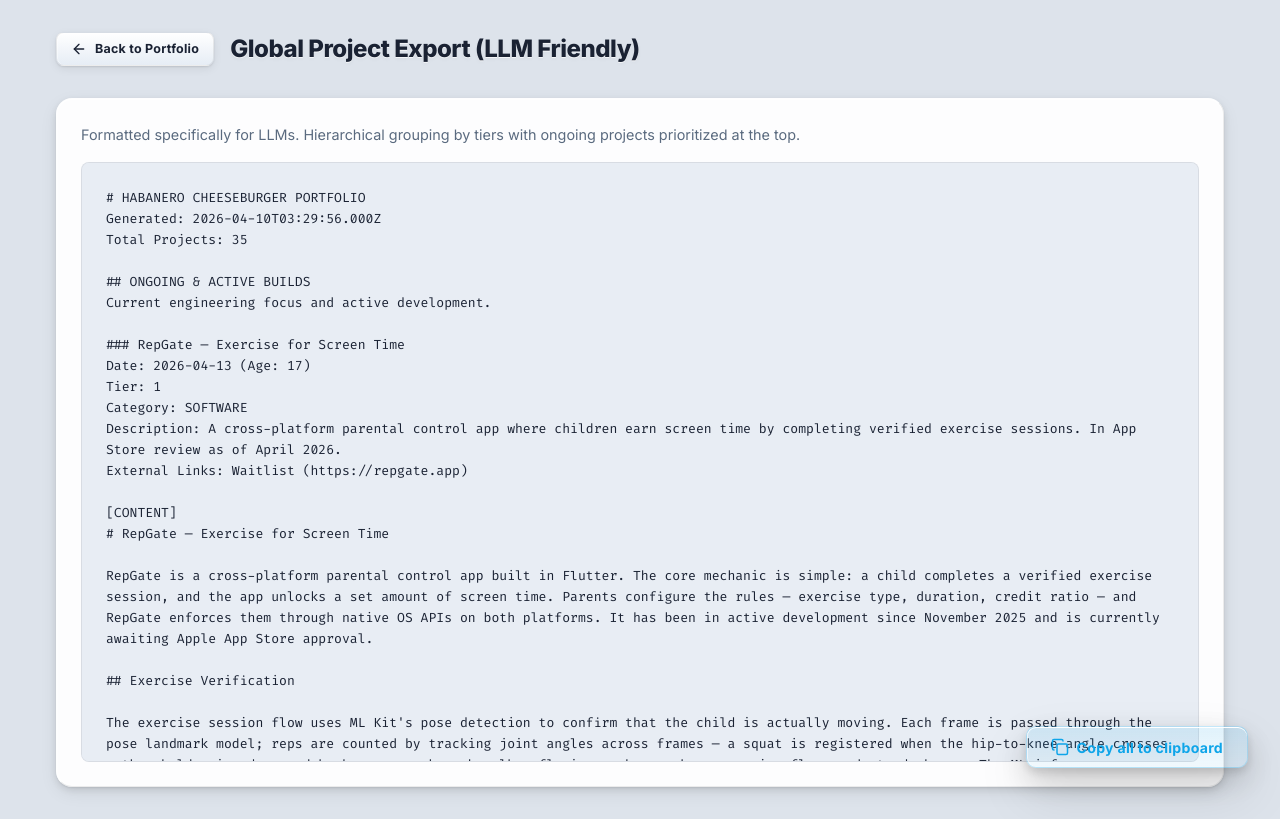
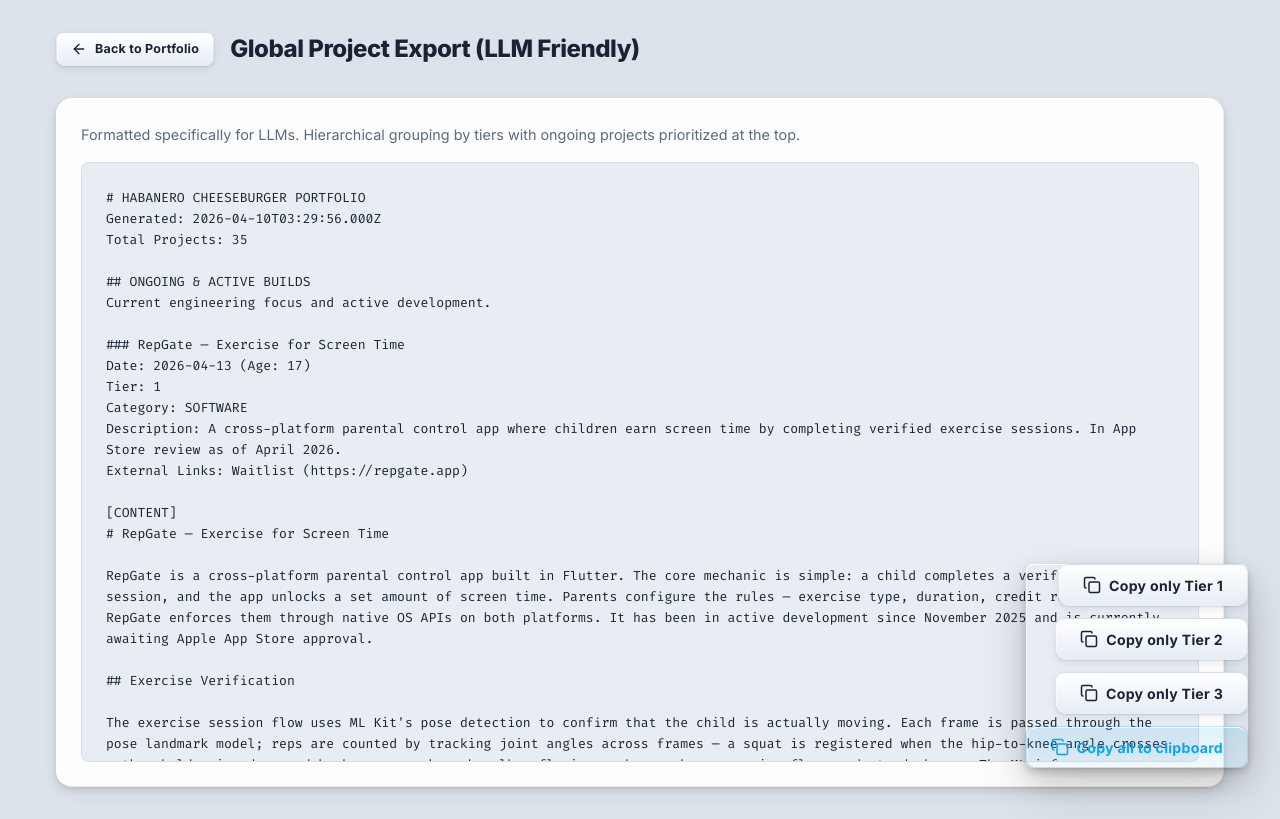
Before and after one commit to StudentBroken/Habanero-Cheeseburger, a Next.js app: page /global in a window 1280 px wide. Built offline with nearby package versions, Linux system fonts and the light colour scheme.

Commit message:
refactor: make GlobalCopyButton reusable and add tiered copy options to the portfolio page

```diff
--- a/src/app/global/page.jsx
+++ b/src/app/global/page.jsx
@@ -52,11 +52,6 @@
   tier2.sort(sortByDate);
   tier3.sort(sortByDate);
 
-  // Formatting the big text
-  let globalText = `# HABANERO CHEESEBURGER PORTFOLIO\n`;
-  globalText += `Generated: ${new Date().toISOString()}\n`;
-  globalText += `Total Projects: ${fullProjects.length}\n\n`;
-
   const formatProject = (p) => {
     const age = getAgeAtDate(p.date);
     let block = `### ${p.title}\n`;
@@ -73,23 +68,34 @@
     return block;
   };
 
+  let globalHeader = `# HABANERO CHEESEBURGER PORTFOLIO\n`;
+  globalHeader += `Generated: ${new Date().toISOString()}\n`;
+  globalHeader += `Total Projects: ${fullProjects.length}\n\n`;
+
+  let ongoingText = "";
   if (ongoing.length > 0) {
-    globalText += `## ONGOING & ACTIVE BUILDS\n`;
-    globalText += `Current engineering focus and active development.\n\n`;
-    ongoing.forEach(p => { globalText += formatProject(p); });
+    ongoingText += `## ONGOING & ACTIVE BUILDS\n`;
+    ongoingText += `Current engineering focus and active development.\n\n`;
+    ongoing.forEach(p => { ongoingText += formatProject(p); });
   }
 
-  globalText += `## TIER 1: THE SPOTLIGHT\n`;
-  globalText += `Production-grade engineering and flagship systems.\n\n`;
-  tier1.forEach(p => { globalText += formatProject(p); });
+  let tier1Text = `## TIER 1: THE SPOTLIGHT\n`;
+  tier1Text += `Production-grade engineering and flagship systems.\n\n`;
+  tier1.forEach(p => { tier1Text += formatProject(p); });
 
-  globalText += `## TIER 2: SIMPLE PROJECTS\n`;
-  globalText += `Rapid prototyping, R&D, and proof-of-concept builds.\n\n`;
-  tier2.forEach(p => { globalText += formatProject(p); });
+  let tier2Text = `## TIER 2: SIMPLE PROJECTS\n`;
+  tier2Text += `Rapid prototyping, R&D, and proof-of-concept builds.\n\n`;
+  tier2.forEach(p => { tier2Text += formatProject(p); });
 
-  globalText += `## TIER 3: WEEKEND HACKS\n`;
-  globalText += `Single-digit hour hacks, small experiments, and scrapbook projects.\n\n`;
-  tier3.forEach(p => { globalText += formatProject(p); });
+  let tier3Text = `## TIER 3: WEEKEND HACKS\n`;
+  tier3Text += `Single-digit hour hacks, small experiments, and scrapbook projects.\n\n`;
+  tier3.forEach(p => { tier3Text += formatProject(p); });
+
+  const globalText = globalHeader + ongoingText + tier1Text + tier2Text + tier3Text;
+
+  const copyTier1 = globalHeader + tier1Text;
+  const copyTier2 = globalHeader + tier2Text;
+  const copyTier3 = globalHeader + tier3Text;
 
   return (
     <main className="container" style={{ padding: '2rem 1rem' }}>
@@ -126,7 +132,25 @@
         </div>
       </section>
 
-      <GlobalCopyButton text={globalText} />
+      <div
+        style={{
+          position: 'fixed',
+          bottom: '2rem',
+          right: '2rem',
+          zIndex: 100,
+          display: 'flex',
+          flexDirection: 'column',
+          gap: '0.75rem',
+          alignItems: 'flex-end',
+          boxShadow: 'var(--shadow-floating)',
+          borderRadius: '8px'
+        }}
+      >
+        <GlobalCopyButton text={copyTier1} label="Copy only Tier 1" className="" />
+        <GlobalCopyButton text={copyTier2} label="Copy only Tier 2" className="" />
+        <GlobalCopyButton text={copyTier3} label="Copy only Tier 3" className="" />
+        <GlobalCopyButton text={globalText} label="Copy all to clipboard" className="mg-btn--accent" />
+      </div>
     </main>
   );
 }
--- a/src/components/GlobalCopyButton.jsx
+++ b/src/components/GlobalCopyButton.jsx
@@ -2,7 +2,7 @@
 import React, { useState } from 'react';
 import { Copy, Check } from 'lucide-react';
 
-export default function GlobalCopyButton({ text }) {
+export default function GlobalCopyButton({ text, label = "Copy all to clipboard", className = "mg-btn--accent" }) {
   const [copied, setCopied] = useState(false);
 
   const handleCopy = async () => {
@@ -17,18 +17,11 @@
 
   return (
     <button
-      className="mg-btn mg-btn--accent"
+      className={`mg-btn ${className}`}
       onClick={handleCopy}
-      style={{
-        position: 'fixed',
-        bottom: '2rem',
-        right: '2rem',
-        zIndex: 100,
-        boxShadow: 'var(--shadow-floating)',
-      }}
     >
       {copied ? <Check size={18} /> : <Copy size={18} />}
-      {copied ? 'Copied!' : 'Copy all to clipboard'}
+      {copied ? 'Copied!' : label}
     </button>
   );
 }
```
